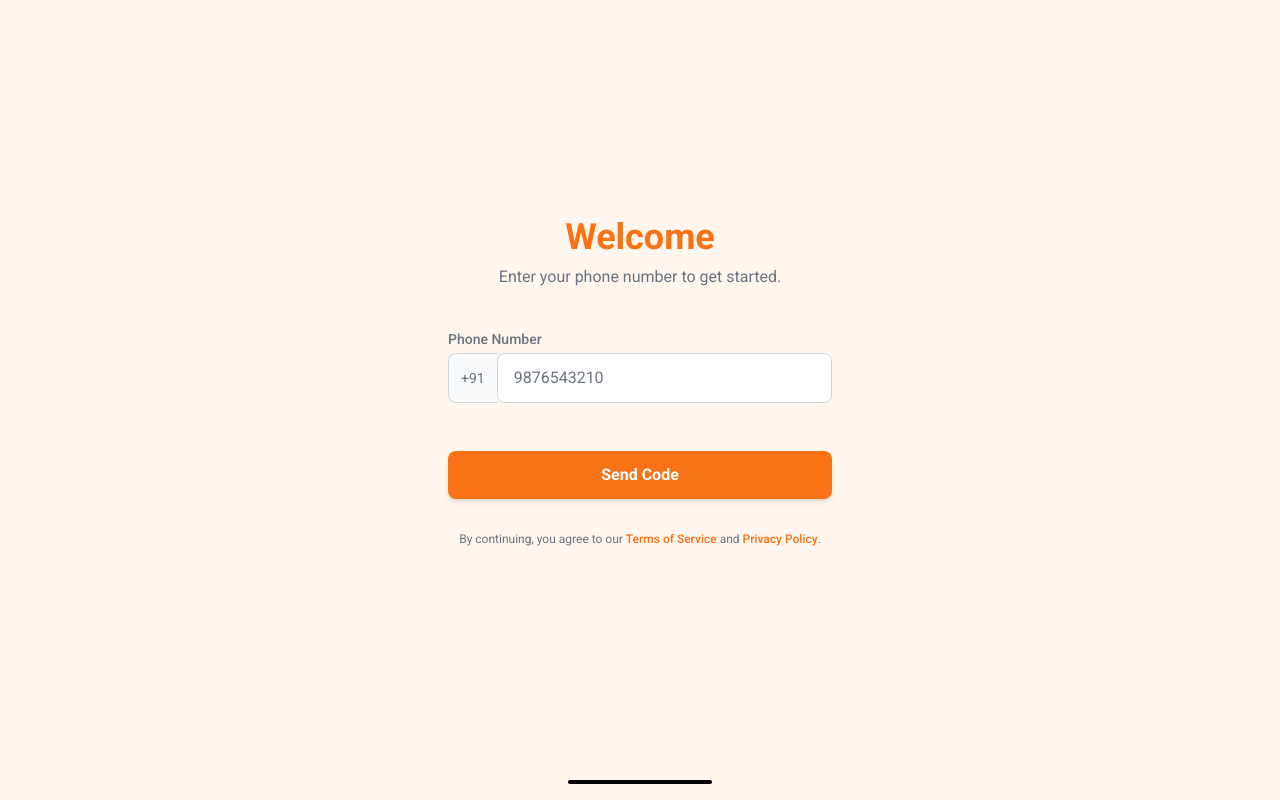
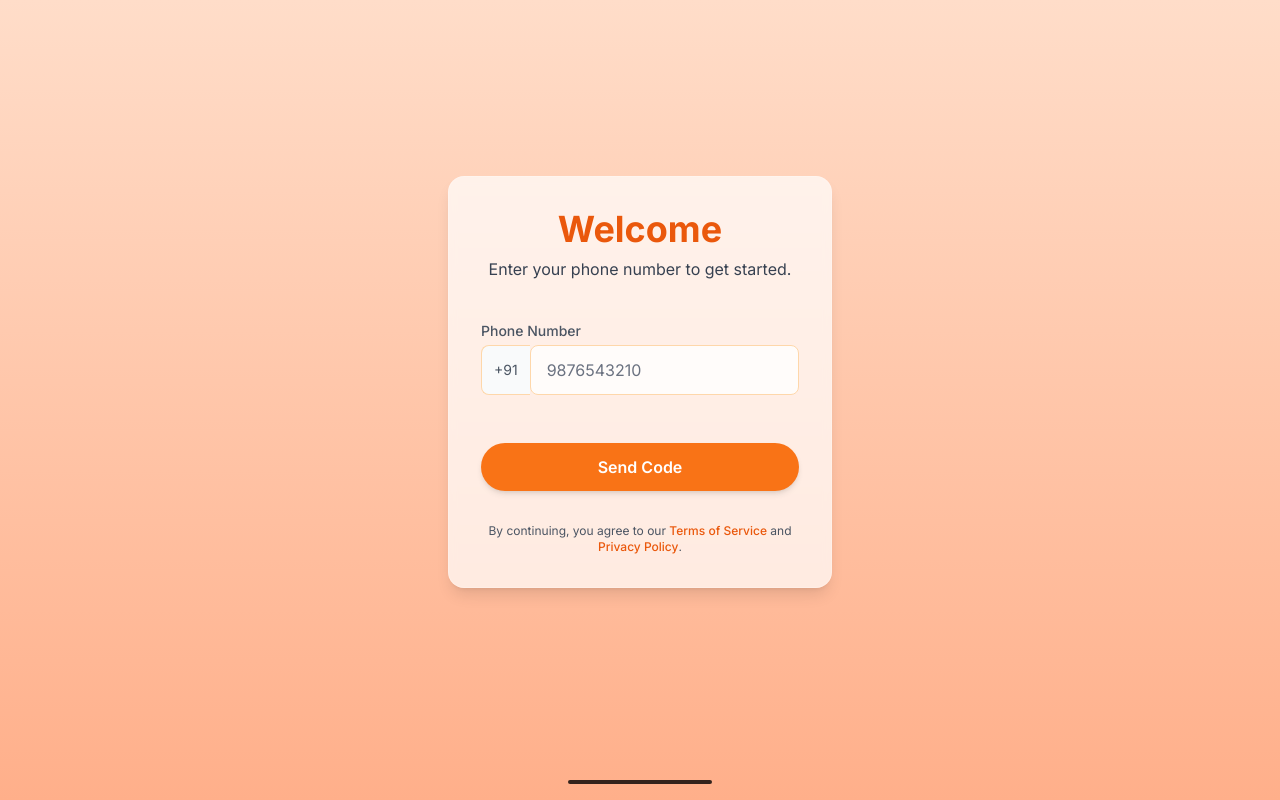
Before and after one commit to Ankit-RH-24/AI-notetaker, a Flask app: page /login in a window 1280 px wide. Run offline with Flask 3, Linux system fonts and the light colour scheme; some libraries are stand-ins or nearby versions.

Commit message:
login.html

```diff
--- a/templates/login.html
+++ b/templates/login.html
@@ -7,47 +7,41 @@
     <script src="https://cdn.tailwindcss.com?plugins=forms,container-queries"></script>
     <script src="https://www.gstatic.com/firebasejs/10.12.2/firebase-app-compat.js"></script>
     <script src="https://www.gstatic.com/firebasejs/10.12.2/firebase-auth-compat.js"></script>
-    <link href="https://fonts.googleapis.com/css2?family=Roboto:wght@400;500;700&display=swap" rel="stylesheet"/>
+    <link href="https://fonts.googleapis.com/css2?family=Inter:wght@400;500;600;700&display=swap" rel="stylesheet"/>
+    <link href="https://fonts.googleapis.com/icon?family=Material+Icons" rel="stylesheet"/>
     <style type="text/tailwindcss">
-        :root {
-            --primary-color: #F97316;
-            --background-color: #FFF7ED;
-            --text-primary: #1F2937;
-            --text-secondary: #6B7280;
-            --input-bg: #FFFFFF;
-            --input-border: #D1D5DB;
-            --button-text-color: #FFFFFF;
+        body {
+            font-family: 'Inter', sans-serif;
         }
-        body {
-            font-family: 'Roboto', sans-serif;
-            background-color: var(--background-color);
+        .bg-gradient-orange {
+            background: linear-gradient(180deg, #FFDDC9 0%, #FFAF8A 100%);
         }
         .form-input {
-            @apply w-full px-4 py-3 rounded-lg bg-[var(--input-bg)] border border-[var(--input-border)] text-[var(--text-primary)] placeholder-[var(--text-secondary)] focus:outline-none focus:ring-2 focus:ring-[var(--primary-color)] focus:border-transparent;
+            @apply w-full px-4 py-3 rounded-lg bg-white/80 border border-orange-200 text-gray-800 placeholder-gray-500 focus:outline-none focus:ring-2 focus:ring-orange-500 focus:border-transparent;
         }
         .submit-button {
-            @apply w-full bg-[var(--primary-color)] text-[var(--button-text-color)] font-semibold py-3 rounded-lg shadow-md hover:bg-orange-600 focus:outline-none focus:ring-2 focus:ring-offset-2 focus:ring-[var(--primary-color)] transition-colors duration-300 disabled:bg-gray-400;
+            @apply w-full bg-orange-500 text-white font-semibold py-3 rounded-full shadow-md hover:bg-orange-600 focus:outline-none focus:ring-2 focus:ring-offset-2 focus:ring-orange-500 transition-colors duration-300 disabled:bg-orange-300;
         }
         .otp-input {
             @apply w-12 h-14 text-center text-2xl font-semibold form-input;
         }
     </style>
 </head>
-<body class="text-[var(--text-primary)]">
+<body class="bg-gradient-orange text-gray-800">
     <div class="flex flex-col min-h-screen">
         <main class="flex-grow flex items-center justify-center p-6">
-            <div class="w-full max-w-sm mx-auto">
+            <div class="w-full max-w-sm mx-auto bg-white/70 backdrop-blur-sm p-8 rounded-2xl shadow-lg border border-white/20">
                 <div class="text-center mb-10">
-                    <h1 class="text-4xl font-bold text-[var(--primary-color)]">Welcome</h1>
-                    <p class="text-[var(--text-secondary)] mt-2">Enter your phone number to get started.</p>
+                    <h1 class="text-4xl font-bold text-orange-600">Welcome</h1>
+                    <p class="text-gray-700 mt-2">Enter your phone number to get started.</p>
                 </div>
 
                 <!-- Phone Number Form -->
                 <form class="space-y-6" id="phone-form">
                     <div>
-                        <label class="block text-sm font-medium text-[var(--text-secondary)] mb-1" for="phone">Phone Number</label>
+                        <label class="block text-sm font-medium text-gray-600 mb-1" for="phone">Phone Number</label>
                         <div class="flex">
-                            <span class="inline-flex items-center px-3 rounded-l-lg border border-r-0 border-[var(--input-border)] bg-gray-50 text-[var(--text-secondary)] text-sm">+91</span>
+                            <span class="inline-flex items-center px-3 rounded-l-lg border border-r-0 border-orange-200 bg-gray-50 text-gray-600 text-sm">+91</span>
                             <input class="form-input rounded-l-none" id="phone" name="phone" placeholder="9876543210" type="tel"/>
                         </div>
                     </div>
@@ -58,8 +52,8 @@
                 <!-- OTP Verification Form (Initially Hidden) -->
                 <form class="space-y-6 hidden" id="otp-form">
                     <div>
-                        <label class="block text-sm font-medium text-[var(--text-secondary)] mb-1" for="otp">Enter Verification Code</label>
-                        <p class="text-sm text-[var(--text-secondary)] mb-4">We've sent a 6-digit code to <span class="font-semibold text-[var(--text-primary)]" id="phone-display"></span>. <button class="text-sm text-[var(--primary-color)] hover:underline" id="change-phone-btn" type="button">Change</button></p>
+                        <label class="block text-sm font-medium text-gray-600 mb-1" for="otp">Enter Verification Code</label>
+                        <p class="text-sm text-gray-600 mb-4">We've sent a 6-digit code to <span class="font-semibold text-gray-800" id="phone-display"></span>. <button class="text-sm text-orange-600 hover:underline" id="change-phone-btn" type="button">Change</button></p>
                         <div class="flex justify-center space-x-2" id="otp-inputs">
                             <input class="otp-input" maxlength="1" type="text" inputmode="numeric" />
                             <input class="otp-input" maxlength="1" type="text" inputmode="numeric" />
@@ -71,19 +65,19 @@
                         <p class="text-red-500 text-sm mt-2 hidden" id="otp-error">Invalid OTP. Please try again.</p>
                     </div>
                     <button class="submit-button" id="verify-otp-btn" type="submit">Verify</button>
-                    <p class="text-center text-sm text-[var(--text-secondary)]">
-                        Didn't receive the code? <button class="font-medium text-[var(--primary-color)] hover:underline disabled:text-gray-400 disabled:cursor-not-allowed" id="resend-otp-btn" type="button" disabled>Resend</button>
-                        <span class="text-[var(--text-secondary)]" id="resend-timer"></span>
+                    <p class="text-center text-sm text-gray-600">
+                        Didn't receive the code? <button class="font-medium text-orange-600 hover:underline disabled:text-gray-400 disabled:cursor-not-allowed" id="resend-otp-btn" type="button" disabled>Resend</button>
+                        <span class="text-gray-600" id="resend-timer"></span>
                     </p>
                 </form>
 
-                <p class="text-center text-xs text-[var(--text-secondary)] mt-8">
-                    By continuing, you agree to our <a class="font-medium text-[var(--primary-color)] hover:underline" href="#">Terms of Service</a> and <a class="font-medium text-[var(--primary-color)] hover:underline" href="#">Privacy Policy</a>.
+                <p class="text-center text-xs text-gray-600 mt-8">
+                    By continuing, you agree to our <a class="font-medium text-orange-600 hover:underline" href="#">Terms of Service</a> and <a class="font-medium text-orange-600 hover:underline" href="#">Privacy Policy</a>.
                 </p>
             </div>
         </main>
         <footer class="py-4">
-            <div class="w-36 h-1 bg-black rounded-full mx-auto"></div>
+            <div class="w-36 h-1 bg-black rounded-full mx-auto opacity-80"></div>
         </footer>
     </div>
 
```
